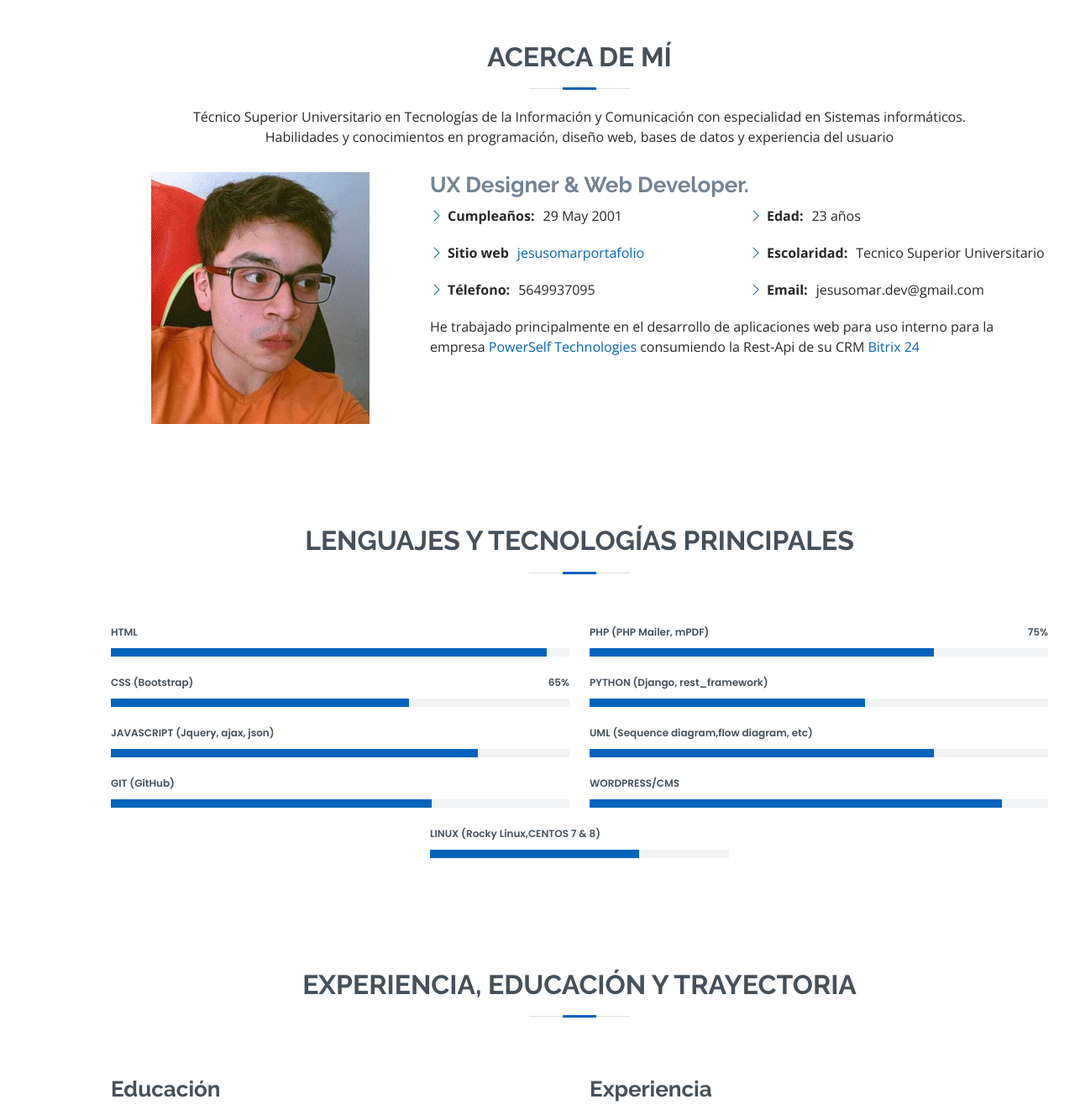
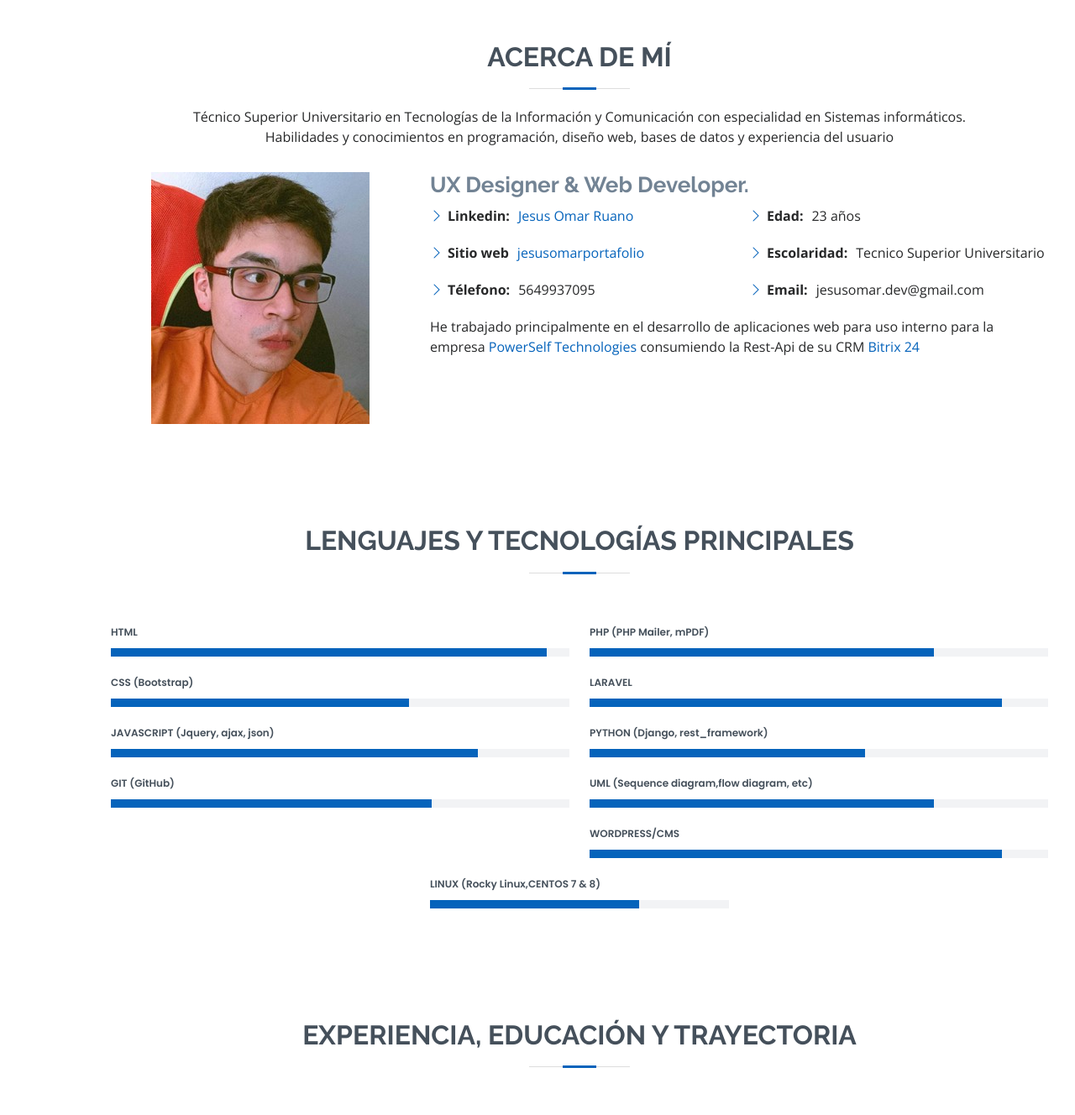
Before and after one commit to JesusOmardev/Portafolio-2024, a PHP site: page / in a window 1280 px wide. Shown: the part 811-2139 px from the top of the page at 84% size. Run offline with PHP 8.4, Linux system fonts and the light colour scheme; some libraries are stand-ins or nearby versions.

Commit message:
cuarto commit

```diff
--- a/index.php
+++ b/index.php
@@ -104,11 +104,12 @@
               <div class="col-lg-6">
                 <ul>
                   <li><i class="bi bi-chevron-right"></i>
-                    <strong>Cumpleaños:</strong> <span>29 May 2001</span>
+                    <strong>Linkedin:</strong> <span><a href="https://www.linkedin.com/in/jesus-omar-ruano-5443b6227"
+                    target="_blank">Jesus Omar Ruano</a></span>
                   </li>
                   <li><i class="bi bi-chevron-right"></i>
                     <strong>Sitio web</strong>
-                    <span><a href="https://jesusomarportafolio.000webhostapp.com/#contact"
+                    <span><a href="https://jesusomardev.github.io/Portafolio-2024/"
                         target="_blank">jesusomarportafolio</a>
                     </span>
                   </li>
@@ -175,8 +176,7 @@
             </div>
 
             <div class="progress">
-              <span class="skill">CSS (B<span style="text-transform: lowercase;">ootstrap)</span><i
-                  class="val">65%</i></span>
+              <span class="skill">CSS (B<span style="text-transform: lowercase;">ootstrap)</span></span>
               <div class="progress-bar-wrap">
                 <div class="progress-bar" role="progressbar" aria-valuenow="65" aria-valuemin="0" aria-valuemax="100">
                 </div>
@@ -206,10 +206,16 @@
           <div class="col-lg-6">
 
             <div class="progress">
-              <span class="skill">PHP (PHP m<span style="text-transform: lowercase;">ailer, m</span>pdf)<i
-                  class="val">75%</i></span>
+              <span class="skill">PHP (PHP m<span style="text-transform: lowercase;">ailer, m</span>pdf)</span>
               <div class="progress-bar-wrap">
                 <div class="progress-bar" role="progressbar" aria-valuenow="75" aria-valuemin="0" aria-valuemax="100">
+                </div>
+              </div>
+            </div>
+            <div class="progress">
+              <span class="skill">Laravel </span>
+              <div class="progress-bar-wrap">
+                <div class="progress-bar" role="progressbar" aria-valuenow="90" aria-valuemin="0" aria-valuemax="100">
                 </div>
               </div>
             </div>
```
